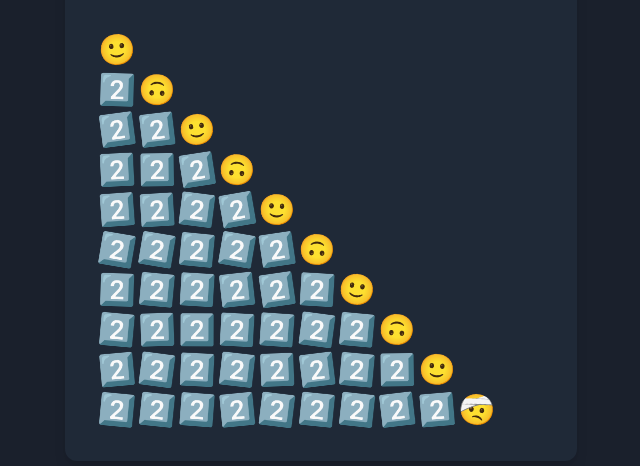
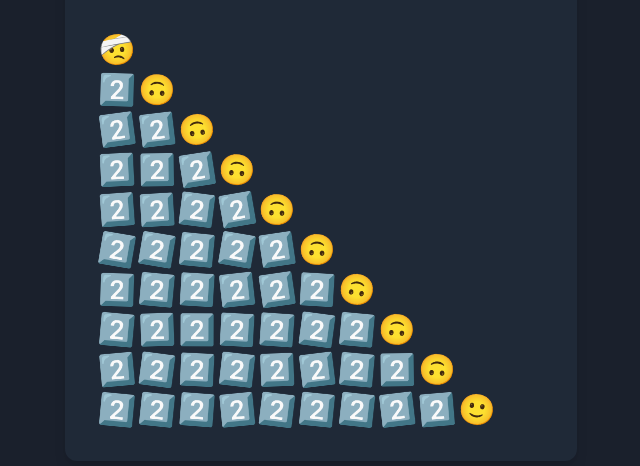
Before and after one commit to neumayerpeter07-boop/Smiletreppe, a plain HTML site: page index.html in a window 1280 px wide. Shown: the part 294-760 px from the top of the page, 319-959 px from the left. Drawn offline with nearby package versions, Linux system fonts and the light colour scheme.

Commit message:
Update index.html

```diff
--- a/index.html
+++ b/index.html
@@ -48,9 +48,6 @@
                 return;
             }
 
-            // Emojis für den Pfad, die abwechseln sollen
-            const pathEmojis = ['🙃', '🙂'];
-
             // Schleife für die Treppe, die von unten nach oben wächst
             for (let i = 1; i <= height; i++) {
                 const row = document.createElement('div');
@@ -63,13 +60,12 @@
                     // Bestimmt das Emoji basierend auf der Position
                     if (j === i) { // Es ist das Emoji auf dem eigentlichen Treppenpfad
                         if (i === height) {
-                            currentEmoji = '🤕'; // Die oberste Stufe
+                            currentEmoji = '🙂'; // Die oberste Stufe
                         } else if (i === 1) {
-                            currentEmoji = '🙂'; // Die unterste Stufe
+                            currentEmoji = '🤕'; // Die unterste Stufe
                         } else {
-                            // Abwechselndes Emoji für die Stufen dazwischen
-                            const emojiIndex = (i - 2) % pathEmojis.length;
-                            currentEmoji = pathEmojis[emojiIndex];
+                            // Das Emoji für die Stufen dazwischen ist immer '🙃'
+                            currentEmoji = '🙃';
                         }
                     } else { // Es ist ein Fundament-Emoji
                         currentEmoji = '2️⃣';
```
